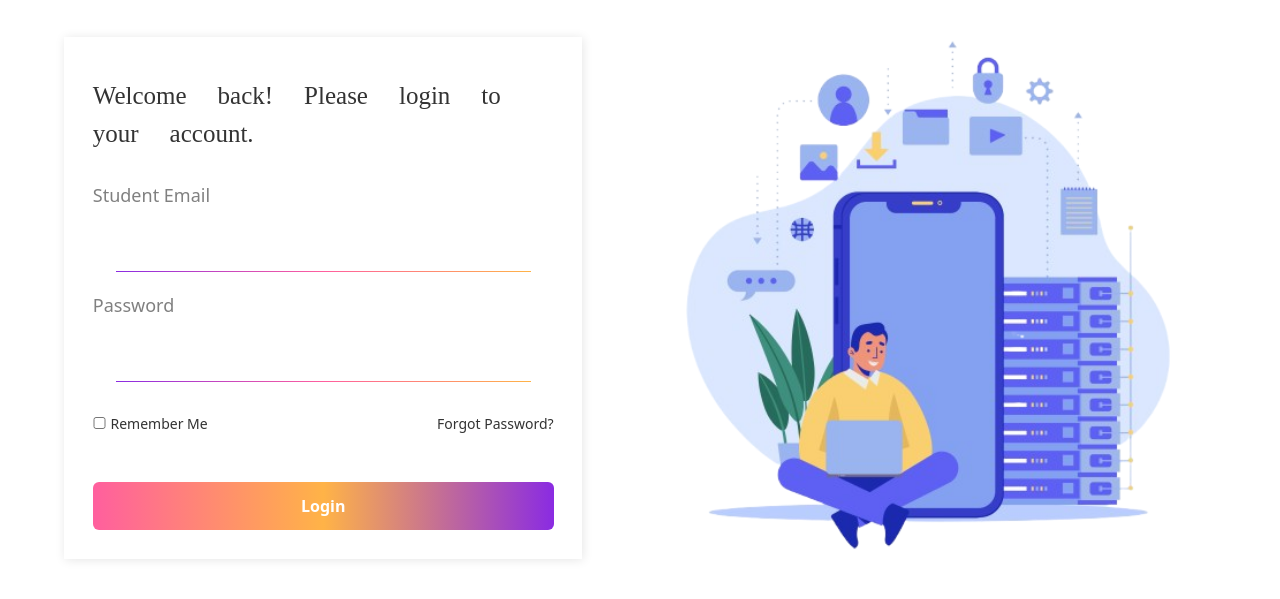
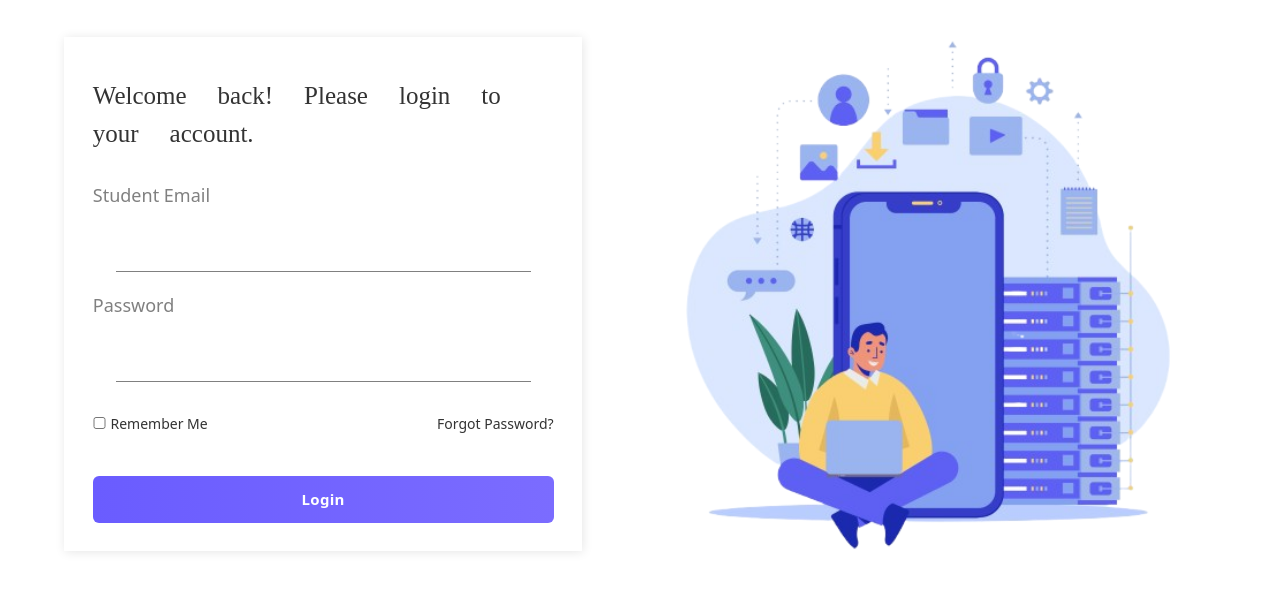
Before and after one commit to Krish-CyberSec/ZeroDay_Syndicate, a Django app: page /login/ in a window 1280 px wide. Shown: the part 163-762 px from the top of the page. Run offline with Django 5.2, Linux system fonts and the light colour scheme.

Commit message:
style: update button styles and borders for improved UI feat: add load event listener to script.js refactor: simplify loading script in base.html

```diff
--- a/Deparment Level File Sharing Platform/static/css/style.css
+++ b/Deparment Level File Sharing Platform/static/css/style.css
@@ -449,14 +449,16 @@ body {
     width: 90%;
     margin: 0 auto;
     border:0;
-    border-bottom: 1px solid;
-    border-image: linear-gradient(90deg, #8A2BE2, #FF5F9E, #FFB347) 1;
+    border-bottom: 0.5px solid gray;
+    /* border-image: linear-gradient(90deg, #8A2BE2, #FF5F9E, #FFB347) 1; */
     display: block;
 }
 
 #username:focus, #password:focus{
     outline: none;
-    border-image: linear-gradient(90deg, #FF5F9E, #FFB347, #8A2BE2) 1;
+    border-bottom: 0.5px solid gray;
+
+    /* border-image: linear-gradient(90deg, #FF5F9E, #FFB347, #8A2BE2) 1; */
 }
 
 #login_from label[for="password"], #login_from label[for="username"]{
@@ -478,16 +480,40 @@ body {
     font-size: 14px;
 }
 #login-btn{
-    margin-top: 30px;
-    padding: 12px 20px;
+   margin-top: 24px;
+    padding: 12px 18px;
+    width: 100%;
+
     border: none;
-    background: linear-gradient(90deg, #FF5F9E, #FFB347, #8A2BE2);
-    color: white;
-    font-size: 16px;
+    border-radius: 6px;
+
+    background: linear-gradient(90deg, #6a5cff, #7b6cff);
+    color: #ffffff;
+
+    font-size: 15px;
+    font-weight: 600;
+    letter-spacing: 0.3px;
+
     cursor: pointer;
-    width: 100%;
-    font-weight: bolder;
+
+    transition: background 0.3s ease,
+                box-shadow 0.3s ease,
+                transform 0.2s ease;
 }
+#login-btn:hover {
+    background: linear-gradient(90deg, #5a4ee8, #6b5ee8);
+    box-shadow: 0 6px 18px rgba(0, 0, 0, 0.15);
+}
+#login-btn:active {
+    transform: translateY(1px);
+    box-shadow: 0 3px 10px rgba(0, 0, 0, 0.12);
+}
+#login-btn:disabled {
+    background: #cfcfcf;
+    cursor: not-allowed;
+    box-shadow: none;
+}
+
 #cont_form-div-c2{
     border-top-right-radius: 10px;
     border-bottom-right-radius: 10px;
--- a/Deparment Level File Sharing Platform/static/scripts/script.js
+++ b/Deparment Level File Sharing Platform/static/scripts/script.js
@@ -0,0 +1,3 @@
+window.addEventListener("load", load);
+function load() {
+}
```
Also changed, not shown: Deparment Level File Sharing Platform/templates/base.html (+0 -7 lines).
